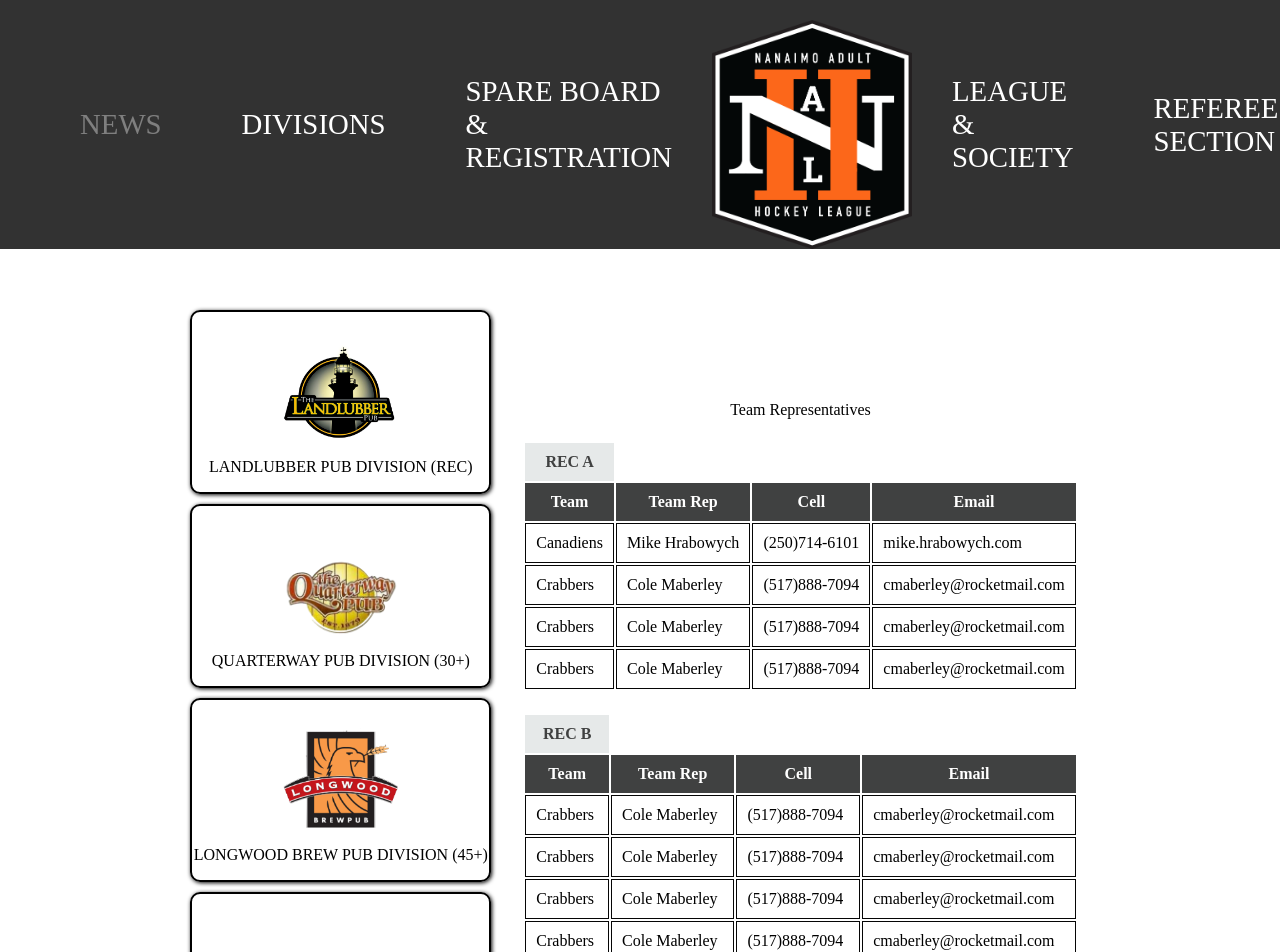
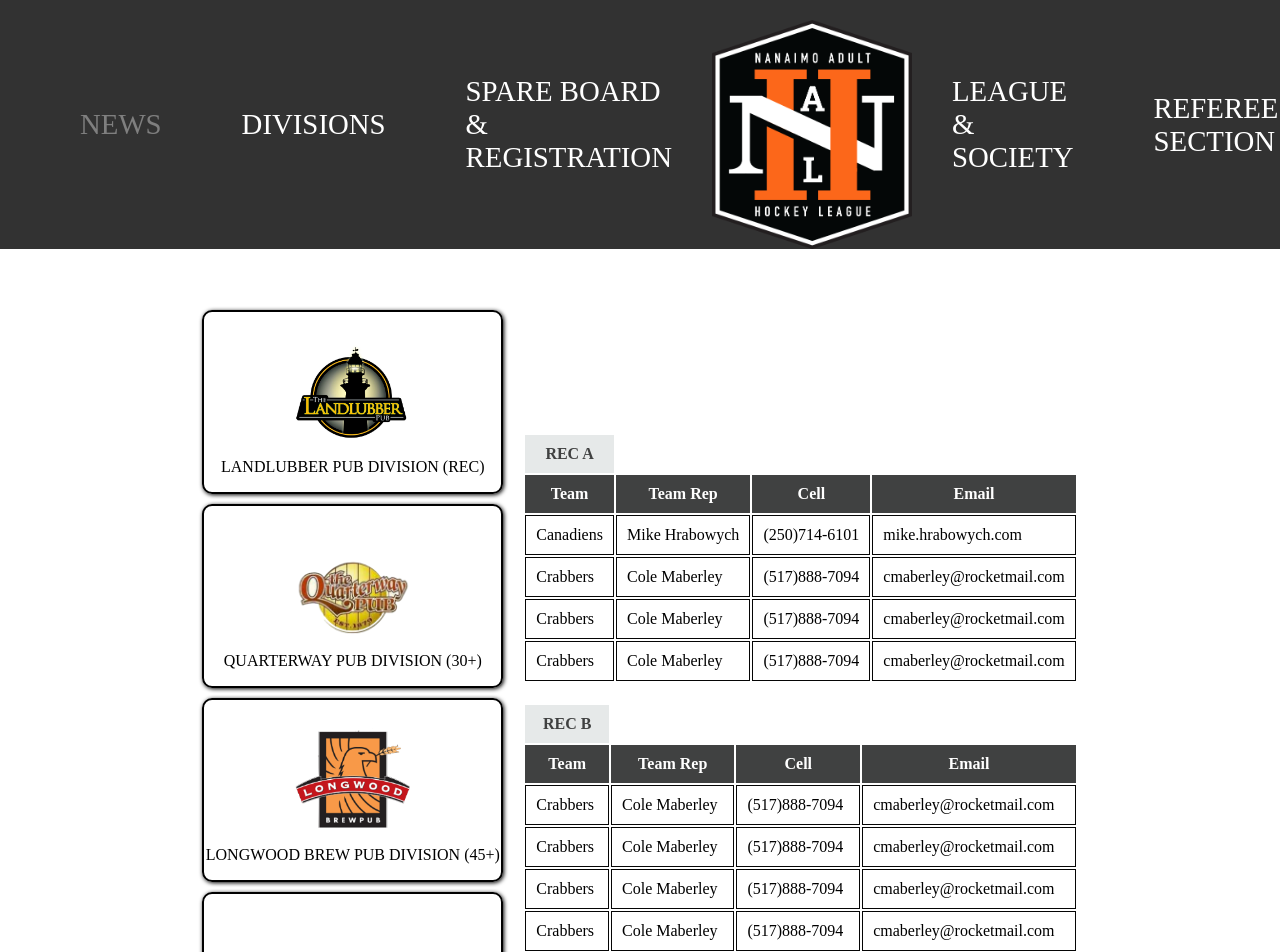
Before and after one commit to T-Pirozzini/Sports-Dashboard, a React (Create React App) app: page /divisions in a window 1280 px wide. Shown: the top 952 px of the page. Built offline with nearby package versions, Linux system fonts and the light colour scheme; a web font is replaced by a local one.

Commit message:
fix table layout

```diff
--- a/src/components/ImageLinks.jsx
+++ b/src/components/ImageLinks.jsx
@@ -9,6 +9,7 @@
 import './ImageLinks.css'
 
 export default function ImageLinks() {
+
   return (
     <div>
       {/* image links */}
--- a/src/pages/Divisions.css
+++ b/src/pages/Divisions.css
@@ -14,6 +14,8 @@
 }
 .table-container {
   display: flex;
+  flex-direction: column;
+  justify-content: center;
   align-items: center;
 }
 img {
--- a/src/pages/Divisions.jsx
+++ b/src/pages/Divisions.jsx
@@ -1,7 +1,6 @@
 import React from 'react'
 
 // images
-import hockey_logo from "../assets/nan-hockey-logo.png"
 import landlubber from "../assets/landlubber.png"
 import longwood from "../assets/longwood.png"
 import quarterway from "../assets/Quarterway.png"
@@ -12,10 +11,16 @@
 import './Divisions.css'
 
 export default function Divisions() {
+
+  const sayClick = (e) => {
+    console.log("click")
+    console.log(e.target.value)
+  }
+
   return (
     <div>
-      <div className="container-main">
-        <div className="division-container">
+      <div className="container-main" >
+        <div className="division-container" onClick={sayClick}>
           <div className="landlubber">
             <img src={landlubber}></img>
             <p>LANDLUBBER PUB DIVISION (REC)</p>
@@ -35,9 +40,7 @@
         </div>
         <div className="table-container">
           <table>
-            <caption>Team Representatives</caption>
-              <tr>
-              <table>
+            <tbody>
               <tr>
                 <th className="rec">REC A</th>
               </tr>
@@ -71,11 +74,11 @@
                 <td>(517)888-7094</td>
                 <td>cmaberley@rocketmail.com</td>
               </tr>
-              </table>
-              </tr>
+            </tbody>
+          </table>
 
-              <tr>
-                <table>
+          <table>
+            <tbody>
               <tr>
                 <th className="rec">REC B</th>
               </tr>
@@ -109,15 +112,11 @@
                 <td>(517)888-7094</td>
                 <td>cmaberley@rocketmail.com</td>
               </tr>
+            </tbody>
+          </table>
 
-  </table>
-</tr>
-
-
-          </table>
+          </div>
         </div>
       </div>
-
-    </div>
   )
 }
```
